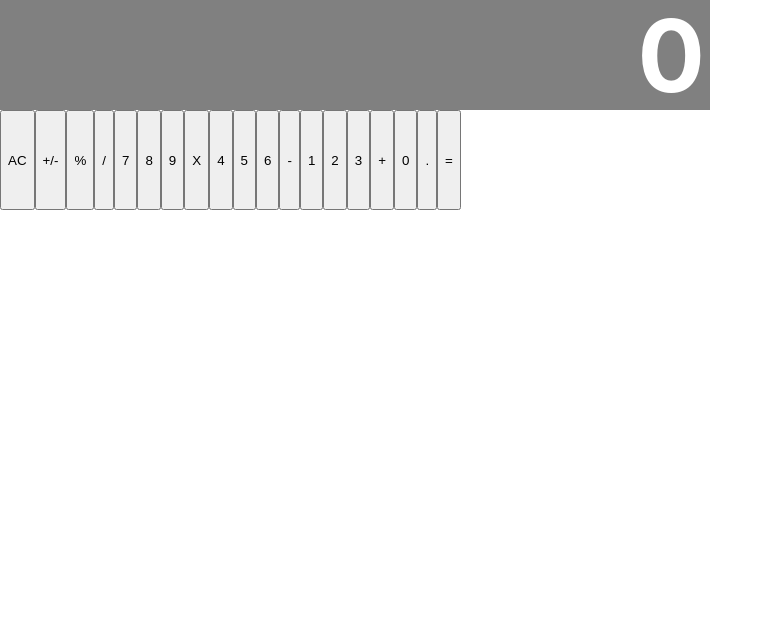
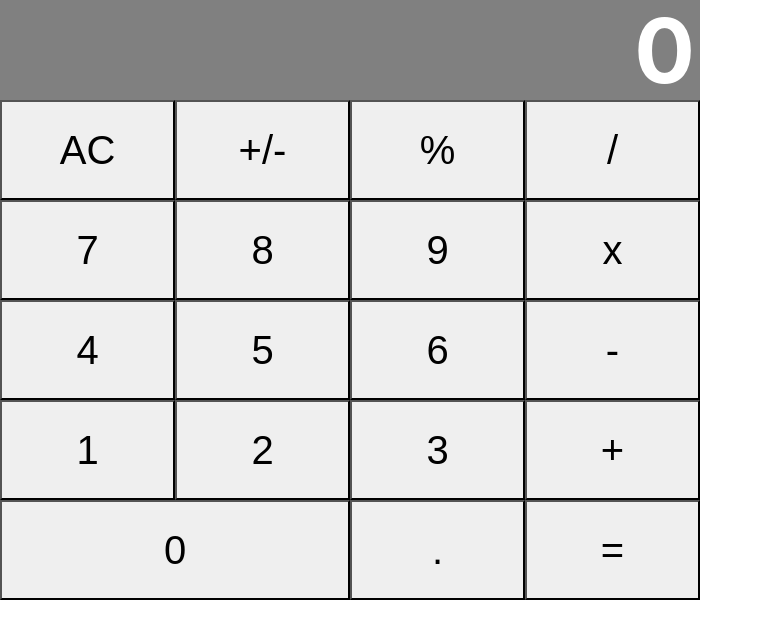
Before and after one commit to pbkabali/React-Calculator, a React (Create React App) app: page / in a window 1280 px wide. Shown: the top 638 px of the page, without its empty margins (0-773 px from the left). Built offline with nearby package versions, Linux system fonts and the light colour scheme.

Commit message:
Style the button component

```diff
--- a/src/App.css
+++ b/src/App.css
@@ -28,11 +28,19 @@
   color: white;
   font-weight: bold;
   padding: 5px;
-  font-size: 100px;
+  font-size: 90px;
   align-items: center;
   justify-content: flex-end;
 }
 
 .btn-normal {
   height: 100px;
+  width: 25%;
+  border-radius: 0;
+  font-size: 40px;
+  outline: none;
 }
+
+.btn-wide {
+  width: 50%;
+}
--- a/src/components/Button.js
+++ b/src/components/Button.js
@@ -4,8 +4,10 @@ const Button = props => {
   const { name, clickHandler } = props;
 
   const handleClick = () => clickHandler(name);
+
+  const btnClass = name === '0' ? 'btn-normal btn-wide' : 'btn-normal';
   return (
-    <button className="btn-normal" type="button" onClick={handleClick}>
+    <button className={btnClass} type="button" onClick={handleClick}>
       {name}
     </button>
   );
--- a/src/components/ButtonPanel.js
+++ b/src/components/ButtonPanel.js
@@ -11,32 +11,32 @@ const ButtonPanel = props => {
   );
 
   return (
-    <div className="flex">
-      <div>
+    <div>
+      <div className="flex">
         {makeButton('AC')}
         {makeButton('+/-')}
         {makeButton('%')}
         {makeButton('/')}
       </div>
-      <div>
+      <div className="flex">
         {makeButton('7')}
         {makeButton('8')}
         {makeButton('9')}
-        {makeButton('X')}
+        {makeButton('x')}
       </div>
-      <div>
+      <div className="flex">
         {makeButton('4')}
         {makeButton('5')}
         {makeButton('6')}
         {makeButton('-')}
       </div>
-      <div>
+      <div className="flex">
         {makeButton('1')}
         {makeButton('2')}
         {makeButton('3')}
         {makeButton('+')}
       </div>
-      <div>
+      <div className="flex">
         {makeButton('0')}
         {makeButton('.')}
         {makeButton('=')}
--- a/src/index.css
+++ b/src/index.css
@@ -1,16 +1,13 @@
+* {
+  -moz-box-sizing: border-box;
+  -webkit-box-sizing: border-box;
+  box-sizing: border-box;
+}
+
 body {
   margin: 0;
-  font-family:
-    -apple-system,
-    BlinkMacSystemFont,
-    'Segoe UI',
-    'Roboto',
-    'Oxygen',
-    'Ubuntu',
-    'Cantarell',
-    'Fira Sans',
-    'Droid Sans',
-    'Helvetica Neue',
+  font-family: -apple-system, BlinkMacSystemFont, 'Segoe UI', 'Roboto', 'Oxygen',
+    'Ubuntu', 'Cantarell', 'Fira Sans', 'Droid Sans', 'Helvetica Neue',
     sans-serif;
   -webkit-font-smoothing: antialiased;
   -moz-osx-font-smoothing: grayscale;
--- a/src/logic/calculate.js
+++ b/src/logic/calculate.js
@@ -14,7 +14,7 @@ const calculate = (calculatorData, buttonName) => {
     switch (buttonName) {
       case '+':
       case '-':
-      case 'X':
+      case 'x':
       case '/':
       case '=':
         if (operation === null && total != null && next != null) {
--- a/src/logic/operate.js
+++ b/src/logic/operate.js
@@ -12,7 +12,7 @@ const operate = (numberOne, numberTwo, operation) => {
       result = x.minus(y);
       break;
 
-    case 'X':
+    case 'x':
       result = x.times(y);
       break;
 
```
